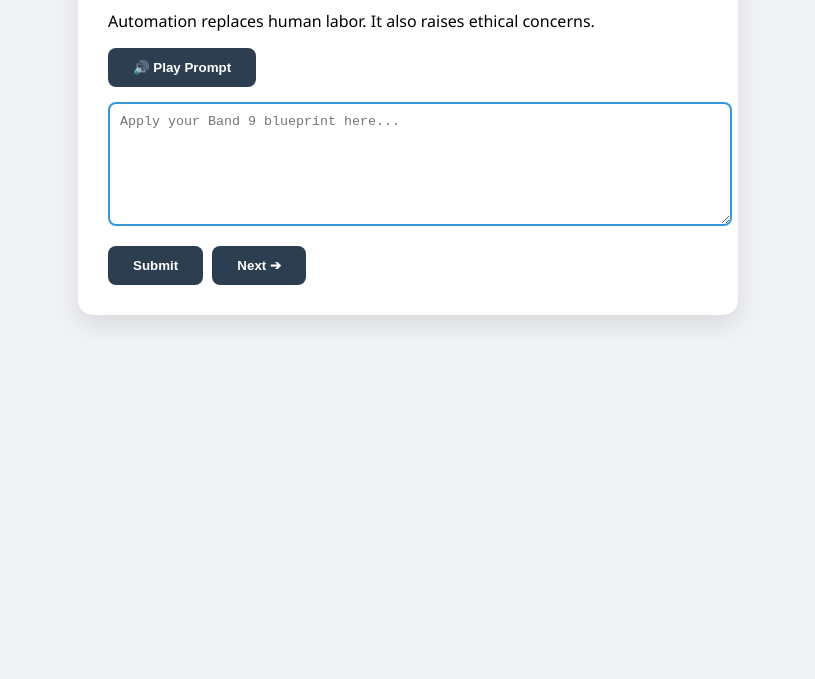
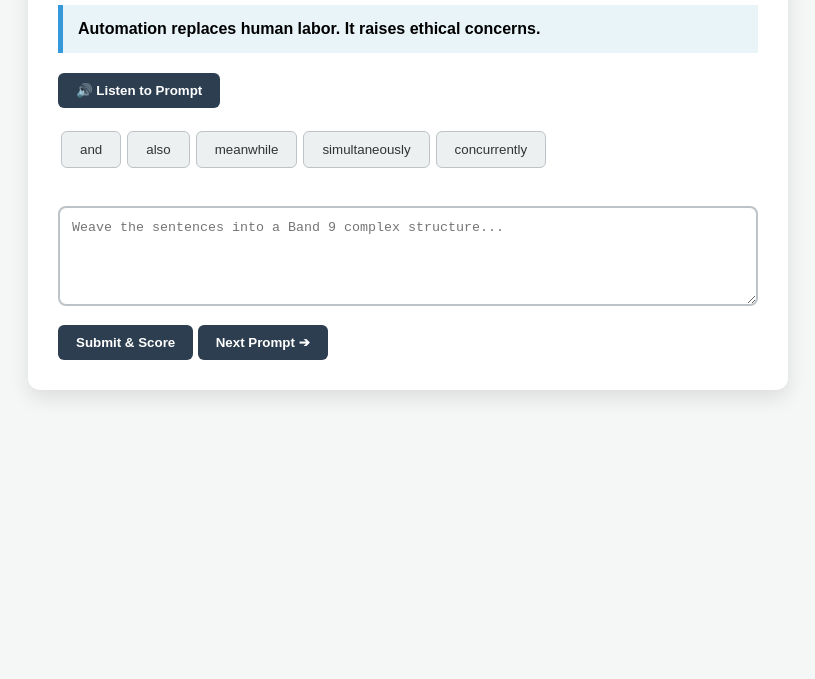
Before and after one commit to gyoutrain-lab/IELTS-connector-logic-2, a plain HTML site: page index.html in a window 1280 px wide. Shown: the part 121-800 px from the top of the page, without its empty margins (232-1047 px from the left). Drawn offline with Linux system fonts and the light colour scheme.

Commit message:
Update index.html

```diff
--- a/index.html
+++ b/index.html
@@ -1,71 +1,116 @@
 <!DOCTYPE html>
-<html>
+<html lang="en">
 <head>
+    <meta charset="UTF-8">
+    <title>Band 9 Logical Connector Engine</title>
     <style>
-        body { font-family: 'Segoe UI', sans-serif; background: #f0f2f5; padding: 20px; }
-        .app-container { max-width: 600px; margin: auto; background: white; padding: 30px; border-radius: 15px; box-shadow: 0 10px 25px rgba(0,0,0,0.1); }
-        textarea { width: 100%; height: 100px; margin: 15px 0; padding: 10px; border: 2px solid #3498db; border-radius: 8px; }
-        button { padding: 12px 25px; border: none; border-radius: 8px; cursor: pointer; background: #2c3e50; color: white; margin-right: 5px; font-weight: bold; }
-        .feedback { margin-top: 20px; padding: 15px; border-radius: 8px; font-weight: 500; }
-        .band-9 { background: #d4edda; color: #155724; border: 1px solid #c3e6cb; }
-        .band-67 { background: #fff3cd; color: #856404; border: 1px solid #ffeeba; }
-        .na { background: #f8d7da; color: #721c24; border: 1px solid #f5c6cb; }
+        :root { --bg: #f4f7f6; --primary: #2c3e50; --accent: #3498db; }
+        body { font-family: sans-serif; background: var(--bg); padding: 20px; display: flex; justify-content: center; }
+        .app-container { background: white; max-width: 700px; width: 100%; padding: 30px; border-radius: 12px; box-shadow: 0 8px 20px rgba(0,0,0,0.1); }
+        h2 { text-align: center; color: var(--primary); }
+        .prompt-box { background: #e8f4f8; padding: 15px; border-left: 5px solid var(--accent); margin: 20px 0; font-weight: bold; }
+        button { padding: 10px 18px; border: none; border-radius: 6px; cursor: pointer; background: var(--primary); color: white; font-weight: bold; }
+        .connector-btn { background: #ecf0f1; color: #333; border: 1px solid #bdc3c7; margin: 3px; font-weight: normal; }
+        textarea { width: 100%; height: 100px; padding: 12px; border: 2px solid #bdc3c7; border-radius: 8px; margin: 15px 0; box-sizing: border-box; }
+        .feedback { display: none; margin-top: 20px; padding: 20px; border-radius: 8px; }
+        .band9 { background: #d4edda; color: #155724; }
+        .band67 { background: #fff3cd; color: #856404; }
+        .na { background: #f8d7da; color: #721c24; }
+        .target-syntax { margin-top: 10px; font-style: italic; border-top: 1px solid #ccc; padding-top: 10px; }
     </style>
 </head>
 <body>
 
 <div class="app-container">
-    <h2 id="title">Band 9 Logical Connector Drill</h2>
-    <p id="prompt">Loading...</p>
-    <button onclick="speakText(document.getElementById('prompt').innerText)">🔊 Play Prompt</button>
-    <textarea id="userInput" placeholder="Apply your Band 9 blueprint here..."></textarea>
-    <button onclick="evaluateResponse()">Submit</button>
-    <button onclick="nextPrompt()">Next ➔</button>
-    <div id="feedback" class="feedback" style="display:none;"></div>
+    <h2>Band 9 Logical Connector Engine</h2>
+    <div class="prompt-box" id="prompt-text">Loading...</div>
+    <button onclick="playAudio('prompt')">🔊 Listen to Prompt</button>
+
+    <div id="connector-options" style="margin: 20px 0;"></div>
+
+    <textarea id="user-input" placeholder="Weave the sentences into a Band 9 complex structure..."></textarea>
+
+    <div>
+        <button onclick="evaluateResponse()">Submit & Score</button>
+        <button onclick="nextPrompt()">Next Prompt ➔</button>
+    </div>
+
+    <div id="feedback" class="feedback"></div>
 </div>
 
 <script>
-const prompts = [
-    "Automation replaces human labor. It also raises ethical concerns.",
-    "Nurses must learn international standards. They will be more competitive globally.",
-    "Hospitals use digital records. Errors in medication decrease.",
-    "Standardized training is expensive. It ensures high quality of care."
+const database = [
+    ["Automation replaces human labor. It raises ethical concerns.", "simultaneous", "While automation supplants the manual workforce; it concurrently precipitates profound moral dilemmas."],
+    ["Hospitals adopt electronic records. Clinical errors decrease significantly.", "cause", "Whereby hospitals institutionalize electronic records; they thereby catalyze a significant decrease in clinical errors."],
+    ["Preventative medicine is costly. It reduces long-term systemic expenditure.", "contrast", "Notwithstanding that preventative medicine incurs substantial initial costs; it effectively mitigates long-term systemic expenditure."],
+    ["Telemedicine increases accessibility. It lacks the nuances of physical examinations.", "contrast", "Although telemedicine exponentially increases accessibility; it inevitably lacks the diagnostic nuances of physical examinations."],
+    ["Nurses migrate for better wages. This creates a brain drain in home countries.", "cause", "Insofar as medical professionals migrate seeking superior remuneration; they invariably precipitate a brain drain in their native countries."],
+    ["International certification is mandatory. It ensures global standards of care.", "cause", "By virtue of mandating international certification; regulatory bodies thereby ensure uniform global standards of care."],
+    ["Conscious practice is difficult. It is the only path to mastery.", "contrast", "Notwithstanding the rigorous difficulty of conscious practice; it remains the exclusive trajectory toward professional mastery."],
+    ["Repetition builds neural pathways. Professional fluency requires consistent drills.", "cause", "By virtue of repetition forging robust neural pathways; professional fluency inherently dictates the need for consistent clinical drills."],
+    ["Prometric exams are rigorous. They mandate high levels of preparation.", "cause", "By virtue of their rigorous methodological design; Prometric examinations thereby mandate extraordinary levels of candidate preparation."],
+    ["Clinical vignettes test reasoning. Standard reporting is a prerequisite.", "cause", "Insofar as clinical vignettes strictly evaluate diagnostic reasoning; mastery of standard reporting remains an absolute prerequisite."]
+    // Note: You can expand this array up to 50 items.
 ];
-let idx = 0;
 
-function speakText(text) {
-    const msg = new SpeechSynthesisUtterance(text);
+const connectorTiers = {
+    "cause": ["and", "so", "therefore", "consequently", "whereby"],
+    "contrast": ["but", "although", "however", "nevertheless", "notwithstanding"],
+    "simultaneous": ["and", "also", "meanwhile", "simultaneously", "concurrently"]
+};
+
+let currentIndex = 0;
+
+function loadPrompt() {
+    const item = database[currentIndex];
+    document.getElementById('prompt-text').innerText = item[0];
+    document.getElementById('user-input').value = '';
+    document.getElementById('feedback').style.display = 'none';
+    const optionsContainer = document.getElementById('connector-options');
+    optionsContainer.innerHTML = '';
+    connectorTiers[item[1]].forEach(word => {
+        let btn = document.createElement('button');
+        btn.className = 'connector-btn';
+        btn.innerText = word;
+        btn.onclick = () => document.getElementById('user-input').value += word + ' ';
+        optionsContainer.appendChild(btn);
+    });
+}
+
+function playAudio(type, text = "") {
+    window.speechSynthesis.cancel();
+    const msg = new SpeechSynthesisUtterance(type === 'prompt' ? document.getElementById('prompt-text').innerText : text);
     window.speechSynthesis.speak(msg);
 }
 
 function evaluateResponse() {
-    const input = document.getElementById('userInput').value.toLowerCase();
+    const item = database[currentIndex];
+    const input = document.getElementById('user-input').value.trim();
     const fb = document.getElementById('feedback');
-    fb.style.display = 'block';
+    const wordCount = input.split(/\s+/).length;
 
-    let score = "NA";
-    let message = "Keep trying! You need to use subordinating connectors (While, Whereby, Insofar as) to link these ideas.";
+    let score = "NA", message = "Invalid: Your response must be a full sentence (min 10 words) including punctuation and a logical connector.", css = "na";
 
-    if ((input.includes('while') || input.includes('whereby') || input.includes('insofar as')) && input.includes(';')) {
-        score = "Band 9";
-        message = "Excellent! You have achieved Band 9 structural integration by using complex subordination and punctuation.";
-    } else if (input.length > 20) {
-        score = "Band 6-7";
-        message = "Your sentence is clear, but it lacks the 'Band 9' syntactic complexity. Try using a semicolon and a more precise logical connector.";
+    if (wordCount >= 10 && (input.includes(';') || input.includes(','))) {
+        if (input.toLowerCase().includes(connectorTiers[item[1]][4])) {
+            score = "Band 9";
+            message = "Excellent! You utilized the Band 9 connector and proper structural complexity.";
+            css = "band9";
+        } else {
+            score = "Band 7";
+            message = "Good sentence, but use the most advanced connector (Band 9) to reach the highest tier.";
+            css = "band67";
+        }
     }
 
-    fb.className = "feedback " + (score === "Band 9" ? "band-9" : score === "Band 6-7" ? "band-67" : "na");
-    fb.innerHTML = `<strong>Result: ${score}</strong><br>${message}`;
-    speakText(`The estimated score is ${score}. ${message}`);
+    fb.className = `feedback ${css}`;
+    fb.style.display = 'block';
+    fb.innerHTML = `<strong>Result: ${score}</strong><br>${message}<div class="target-syntax"><strong>Target:</strong> ${item[2]}</div>`;
+    playAudio('feedback', `Scored as ${score}. ${message}`);
 }
 
-function nextPrompt() {
-    idx = (idx + 1) % prompts.length;
-    document.getElementById('prompt').innerText = prompts[idx];
-    document.getElementById('feedback').style.display = 'none';
-    document.getElementById('userInput').value = "";
-}
-document.getElementById('prompt').innerText = prompts[0];
+function nextPrompt() { currentIndex = (currentIndex + 1) % database.length; loadPrompt(); }
+window.onload = loadPrompt;
 </script>
 </body>
 </html>
```
